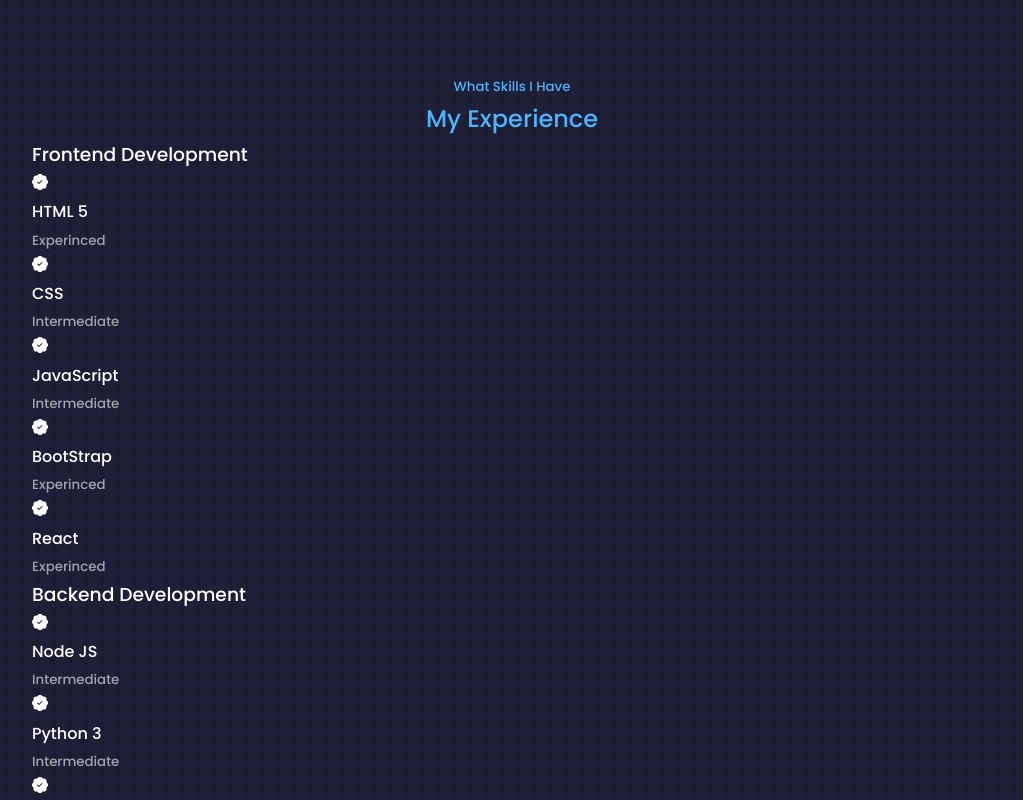
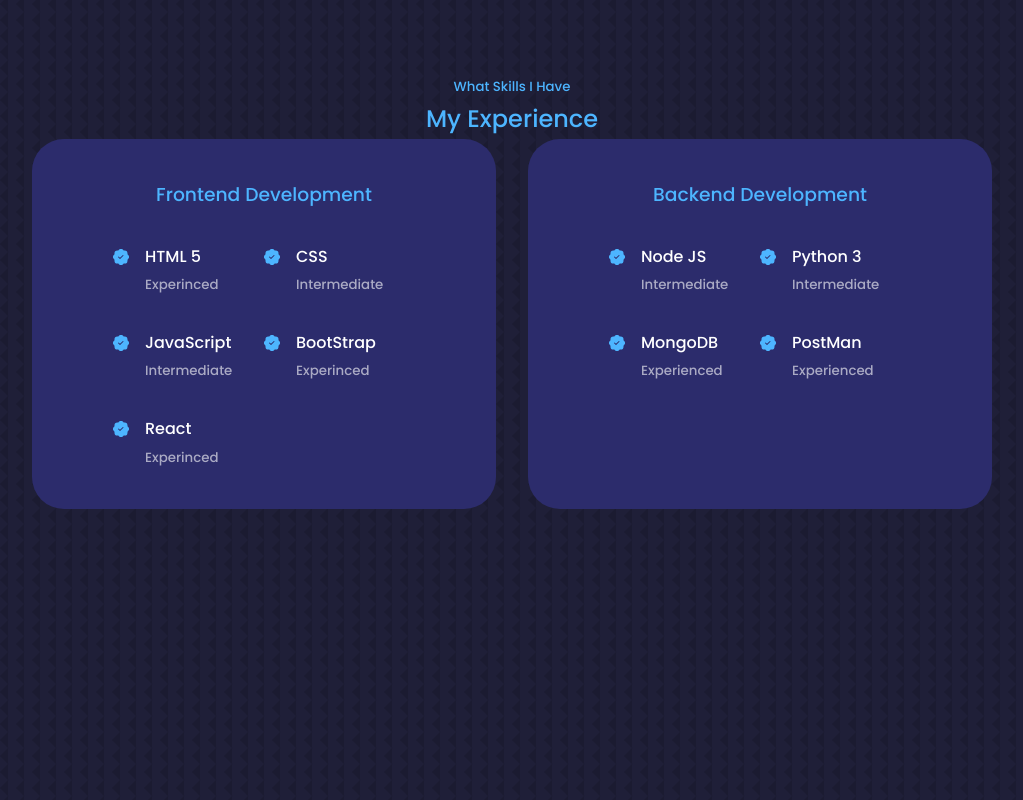
Before and after one commit to anwarkvzk/personal-website, a React (Create React App) app: page / in a window 1280 px wide. Shown: the part 1780-2580 px from the top of the page, without its empty margins (128-1151 px from the left). Built offline with nearby package versions, Linux system fonts and the light colour scheme.

Commit message:
Experience Component Styled

```diff
--- a/src/components/Experience/Experience.jsx
+++ b/src/components/Experience/Experience.jsx
@@ -13,29 +13,39 @@ function Experience() {
           <h3>Frontend Development</h3>
           <div className="experience__content">
             <article className="experience__details">
-              <BsPatchCheckFill />
+              <BsPatchCheckFill className="experience__details-icon"/>
+              <div>
               <h4>HTML 5</h4>
               <small className="text-light">Experinced</small>
+              </div>
             </article>
             <article className="experience__details">
-              <BsPatchCheckFill />
+              <BsPatchCheckFill className="experience__details-icon"/>
+              <div>
               <h4>CSS</h4>
               <small className="text-light">Intermediate</small>
+              </div>
             </article>
             <article className="experience__details">
-              <BsPatchCheckFill />
+              <BsPatchCheckFill className="experience__details-icon"/>
+              <div>
               <h4>JavaScript</h4>
               <small className="text-light">Intermediate</small>
+              </div>
             </article>
             <article className="experience__details">
-              <BsPatchCheckFill />
+              <BsPatchCheckFill className="experience__details-icon"/>
+              <div>
               <h4> BootStrap</h4>
               <small className="text-light">Experinced</small>
+              </div>
             </article>
             <article className="experience__details">
-              <BsPatchCheckFill />
+              <BsPatchCheckFill className="experience__details-icon"/>
+              <div>
               <h4>React</h4>
               <small className="text-light">Experinced</small>
+              </div>
             </article>
           </div>
         </div>
@@ -43,24 +53,32 @@ function Experience() {
           <h3>Backend Development</h3>
           <div className="experience__content">
             <article className="experience__details">
-              <BsPatchCheckFill />
+              <BsPatchCheckFill className="experience__details-icon"/>
+              <div>
               <h4>Node JS</h4>
               <small className="text-light">Intermediate</small>
+              </div>
             </article>
             <article className="experience__details">
-              <BsPatchCheckFill />
+              <BsPatchCheckFill className="experience__details-icon"/>
+              <div>
               <h4>Python 3</h4>
               <small className="text-light">Intermediate</small>
+              </div>
             </article>
             <article className="experience__details">
-              <BsPatchCheckFill />
+              <BsPatchCheckFill className="experience__details-icon"/>
+              <div>
               <h4> MongoDB</h4>
               <small className="text-light">Experienced</small>
+              </div>
             </article>
             <article className="experience__details">
-              <BsPatchCheckFill />
+              <BsPatchCheckFill className="experience__details-icon"/>
+              <div>
               <h4> PostMan</h4>
               <small className="text-light">Experienced</small>
+              </div>
             </article>
           </div>
         </div>
--- a/src/components/Experience/experience.css
+++ b/src/components/Experience/experience.css
@@ -0,0 +1,41 @@
+.experience__container {
+    display: grid;
+    grid-template-columns: 1fr 1fr;
+    gap: 2rem;
+}
+
+.experience__container>div {
+    background: var(--color-bg-variant);
+    padding: 2.4rem 5rem;
+    border-radius: 2rem;
+    border: 1px solid transparent;
+    transition: var(--transition);
+}
+
+.experience__container>div:hover {
+    background: transparent;
+    border-color: var(--color-primary-variant);
+    cursor: default;
+}
+
+.experience__container>div h3 {
+    text-align: center;
+    margin-bottom: 2rem;
+    color: var(--color-primary);
+}
+
+.experience__content {
+    display: grid;
+    grid-template-columns: 1fr 1fr;
+    row-gap: 2rem;
+}
+
+.experience__details {
+    display: flex;
+    gap: 1rem;
+}
+
+.experience__details-icon {
+    margin-top: 6px;
+    color: var(--color-primary);
+}
```
